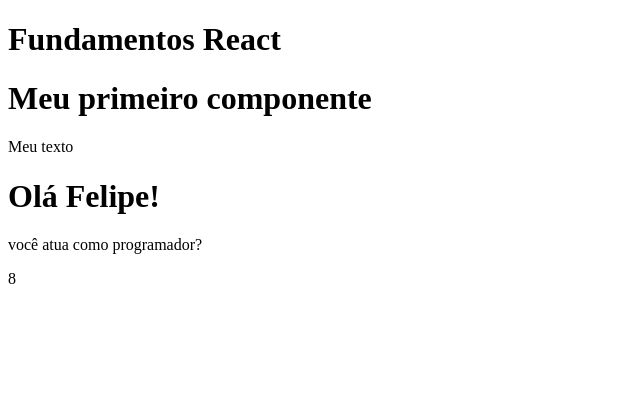
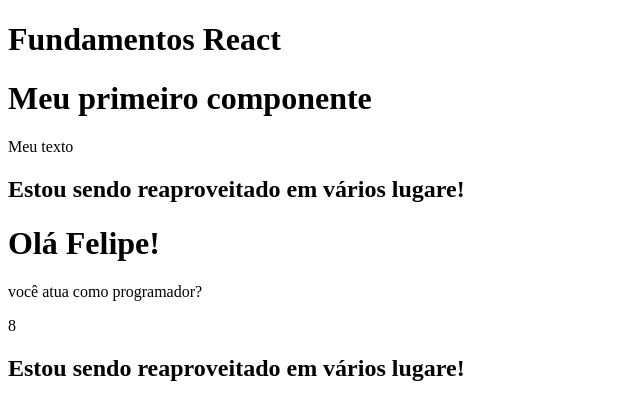
Before and after one commit to felipeaz3vedo/curso-react-do-zero-a-maestria, a React (Vite) app in the folder 02_fundamentos/fundamentos/: page / in a window 1280 px wide. Shown: the top 420 px of the page, without its empty margins (0-640 px from the left). Built offline with nearby package versions, Linux system fonts and the light colour scheme.

Commit message:
aula: 22

```diff
--- a/02_fundamentos/fundamentos/src/App.jsx
+++ b/02_fundamentos/fundamentos/src/App.jsx
@@ -1,5 +1,6 @@
 //components
 import { FirstComponent } from './components/FisrtComponent';
+import { MyComponent } from './components/MyComponent';
 import { TemplateExpressions } from './components/TemplateExpressions';
 
 export const App = () => {
@@ -8,6 +9,7 @@ export const App = () => {
       <h1>Fundamentos React</h1>
       <FirstComponent />
       <TemplateExpressions />
+      <MyComponent />
     </>
   );
 };
--- a/02_fundamentos/fundamentos/src/components/FisrtComponent.jsx
+++ b/02_fundamentos/fundamentos/src/components/FisrtComponent.jsx
@@ -1,3 +1,5 @@
+import { MyComponent } from './MyComponent';
+
 export const FirstComponent = () => {
   //comentario de uma linha na parte lógica da função
 
@@ -12,6 +14,8 @@ export const FirstComponent = () => {
 
       <h1>Meu primeiro componente</h1>
       <p className="teste">Meu texto</p>
+
+      <MyComponent />
     </div>
   );
 };
--- /dev/null
+++ b/02_fundamentos/fundamentos/src/components/MyComponent.jsx
@@ -0,0 +1,7 @@
+export const MyComponent = () => {
+  return (
+    <div>
+      <h2>Estou sendo reaproveitado em vários lugare!</h2>
+    </div>
+  );
+};
```
